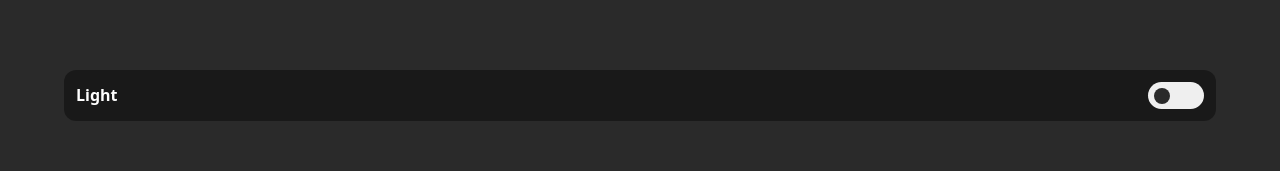
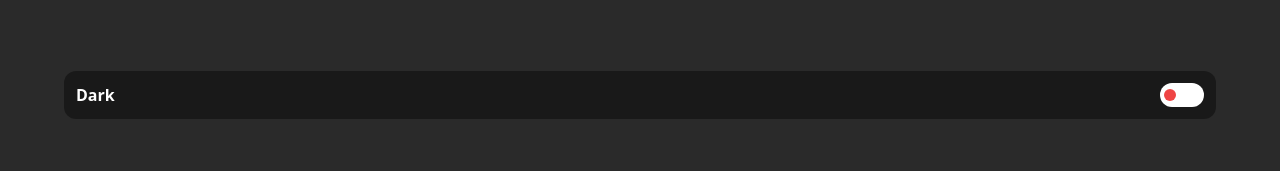
Before and after one commit to AhhmedJamal/Nuvex_movies, a React (Vite) app: page /settings in a window 1280 px wide. Shown: the part 271-442 px from the top of the page. Built offline with nearby package versions, Linux system fonts and the light colour scheme; a web font is replaced by a local one.

Commit message:
add dark mode

```diff
--- a/src/components/BottomBar.tsx
+++ b/src/components/BottomBar.tsx
@@ -8,7 +8,7 @@ function BottomBar() {
   const { pathname } = useLocation();
 
   return (
-    <footer className="sm:hidden z-10 fixed bottom-0  w-full  h-[75px] bg-[#2A2A2A]  flex justify-around items-center [box-shadow:0px_-1px_10px_0px_rgba(22,_22,_22,_1)] border-t border-zinc-800">
+    <footer className="sm:hidden z-10 fixed bottom-0  w-full  h-[75px]  flex justify-around items-center [box-shadow:0px_-1px_10px_0px_rgba(22,_22,_22,_1)] ">
       <Link to={"/"} className={pathname === "/" ? "text-primary" : ""}>
         <GoHomeFill size={30} />
       </Link>
--- a/src/components/CardMyList.tsx
+++ b/src/components/CardMyList.tsx
@@ -52,23 +52,23 @@ function CardMyList({ dataMovie, getMyList }: CardMyListProps) {
   }, []);
   return (
     <>
-      {isLoading ? (
+      {!isLoading ? (
         <div className="flex gap-4 w-full h-[150px] p-3 rounded-xl bg-[#0000005a]">
           <Shimmer height={125} width={"90px"} />
-          <div className="flex flex-col justify-between items-start w-[70%] pt-1 ">
+          <div className="flex flex-col justify-between items-start w-[65%] pt-1 ">
             <Shimmer height={25} width={"100px"} />
-            <div className="flex gap-6">
-              <Shimmer height={25} width={"40px"} />
-              <Shimmer height={25} width={"40px"} />
-              <Shimmer height={25} width={"40px"} />
+            <div className="flex justify-between w-full">
+              <Shimmer height={20} width={"55px"} />
+              <Shimmer height={20} width={"55px"} />
+              <Shimmer height={20} width={"55px"} />
             </div>
 
             <div className="flex w-full justify-between items-end">
-              <div className="flex gap-4 h-fit">
+              <div className="flex gap-6 h-fit">
+                <Shimmer height={20} width={"55px"} />
                 <Shimmer height={20} width={"35px"} />
-                <Shimmer height={20} width={"55px"} />
               </div>
-              <Shimmer height={30} width={"55px"} />
+              <Shimmer height={30} width={"35px"} />
             </div>
           </div>
         </div>
--- a/src/components/NavBar.tsx
+++ b/src/components/NavBar.tsx
@@ -14,7 +14,7 @@ function NavBar() {
     });
   }, []);
   return (
-    <header className="h-[60px] flex items-center justify-between px-4 w-full z-10 border-b [box-shadow:0_4px_15px_#212121] border-zinc-800">
+    <header className="h-[60px] flex items-center justify-between px-4 w-full z-10  [box-shadow:0_1px_15px_#212121] border-zinc-800">
       <div className="flex justify-center items-center gap-2 ">
         {user && user.photoURL ? (
           <img
--- a/src/index.css
+++ b/src/index.css
@@ -29,6 +29,11 @@ body {
   color: white;
 }
 
+.dark {
+  background-color: #e0e0e0;
+  color: #1b1b1b;
+}
+
 /* animation for button */
 @keyframes grow {
   0%,
@@ -41,69 +46,6 @@ body {
   }
 }
 
-/* style for switch mode */
-.theme-checkbox {
-  --toggle-size: 16px;
-  -webkit-appearance: none;
-  -moz-appearance: none;
-  appearance: none;
-  width: 3.5em;
-  height: 1.7em;
-  background: -webkit-gradient(
-      linear,
-      left top,
-      right top,
-      color-stop(50%, #efefef),
-      color-stop(50%, #2a2a2a)
-    )
-    no-repeat;
-  background: -o-linear-gradient(left, #efefef 50%, #2a2a2a 50%) no-repeat;
-  background: linear-gradient(to right, #efefef 50%, #2a2a2a 50%) no-repeat;
-  background-size: 205%;
-  background-position: 0;
-  -webkit-transition: 0.4s;
-  -o-transition: 0.4s;
-  transition: 0.4s;
-  border-radius: 99em;
-  position: relative;
-  cursor: pointer;
-  font-size: var(--toggle-size);
-}
-
-.theme-checkbox::before {
-  content: "";
-  width: 1em;
-  height: 1em;
-  position: absolute;
-  top: 0.4em;
-  left: 0.4em;
-  background: -webkit-gradient(
-      linear,
-      left top,
-      right top,
-      color-stop(50%, #efefef),
-      color-stop(50%, #2a2a2a)
-    )
-    no-repeat;
-  background: -o-linear-gradient(left, #efefef 50%, #2a2a2a 50%) no-repeat;
-  background: linear-gradient(to right, #efefef 50%, #2a2a2a 50%) no-repeat;
-  background-size: 205%;
-  background-position: 100%;
-  border-radius: 50%;
-  -webkit-transition: 0.4s;
-  -o-transition: 0.4s;
-  transition: 0.4s;
-}
-
-.theme-checkbox:checked::before {
-  left: calc(100% - 1em - 0.438em);
-  background-position: 0;
-}
-
-.theme-checkbox:checked {
-  background-position: 100%;
-}
-
 /* sor shimmer */
 @keyframes shimmerAnimation {
   0% {
--- a/src/pages/SearchPage.tsx
+++ b/src/pages/SearchPage.tsx
@@ -46,7 +46,8 @@ function SearchPage() {
         <input
           type="text"
           value={title}
-          className="h-8 w-[70%] bg-zinc-600 outline-none text-white font-bold pl-2"
+          placeholder="Type Name Movie..."
+          className="h-8 w-[70%] bg-zinc-400 outline-none  font-bold pl-2 placeholder:text-zinc-700"
           required
           onChange={(e) => {
             setTitle(e.target.value);
@@ -76,7 +77,7 @@ function SearchPage() {
               <CardMovie key={movie.id} data={movie} />
             ))
           ) : (
-            <div className="flex flex-col justify-center items-center w-full top-0 absolute text-neutral-200 font-bold">
+            <div className="flex flex-col justify-center items-center w-full top-0 absolute font-bold">
               <img
                 src={ImageMovie}
                 alt="Image not found Movies"
--- a/src/pages/SettingsPage.tsx
+++ b/src/pages/SettingsPage.tsx
@@ -1,35 +1,43 @@
 import { signOut } from "firebase/auth";
 import { auth } from "../config/firebase";
 import { useNavigate } from "react-router-dom";
-import { useState } from "react";
+import { useEffect, useState } from "react";
 
 function SettingsPage() {
   const router = useNavigate();
-  const [mode, setMode] = useState(Boolean);
+  const [mode, setMode] = useState<boolean>(false);
+
   const handleLogOut = () => {
     signOut(auth);
     router("/auth", { replace: true });
   };
-  const handleSwitch = () => {
-    setMode((pre) => !pre);
-    if (mode) {
-      document.body.style.backgroundColor = "whiteSmoke";
-      document.body.style.color = " black";
-    } else {
-      document.body.style.backgroundColor = " #00000097";
-      document.body.style.color = "white";
+  const toggleMode = () => {
+    localStorage.setItem("theme", mode.toString());
+    document.body.classList.toggle("dark", mode);
+    setMode(!mode);
+  };
+  useEffect(() => {
+    const storedDarkMode = localStorage.getItem("theme");
+    setMode(Boolean(storedDarkMode));
+    if (storedDarkMode === "true") {
+      document.body.classList.add("dark");
     }
-  };
+  }, []);
+
   return (
     <section className="flex flex-col justify-between items-center h-[90%] gap-4 pt-[40px]">
       <h1 className="font-bold text-[23px] self-start pl-3">Settings</h1>
       <div className="flex items-center justify-between gap-4 bg-[#00000067] p-3  w-[90%] font-bold rounded-xl">
-        Light{" "}
-        <input
-          onClick={handleSwitch}
-          type="checkbox"
-          className="theme-checkbox"
-        />
+        {!mode ? "Dark" : "Light"}
+
+        <div
+          onClick={toggleMode}
+          className={`w-11 h-6 bg-white rounded-2xl flex items-center ${
+            mode ? "justify-end" : "justify-start"
+          } p-1`}
+        >
+          <span className="w-3 h-3 bg-red-500 rounded-full"></span>
+        </div>
       </div>
 
       <button
```
